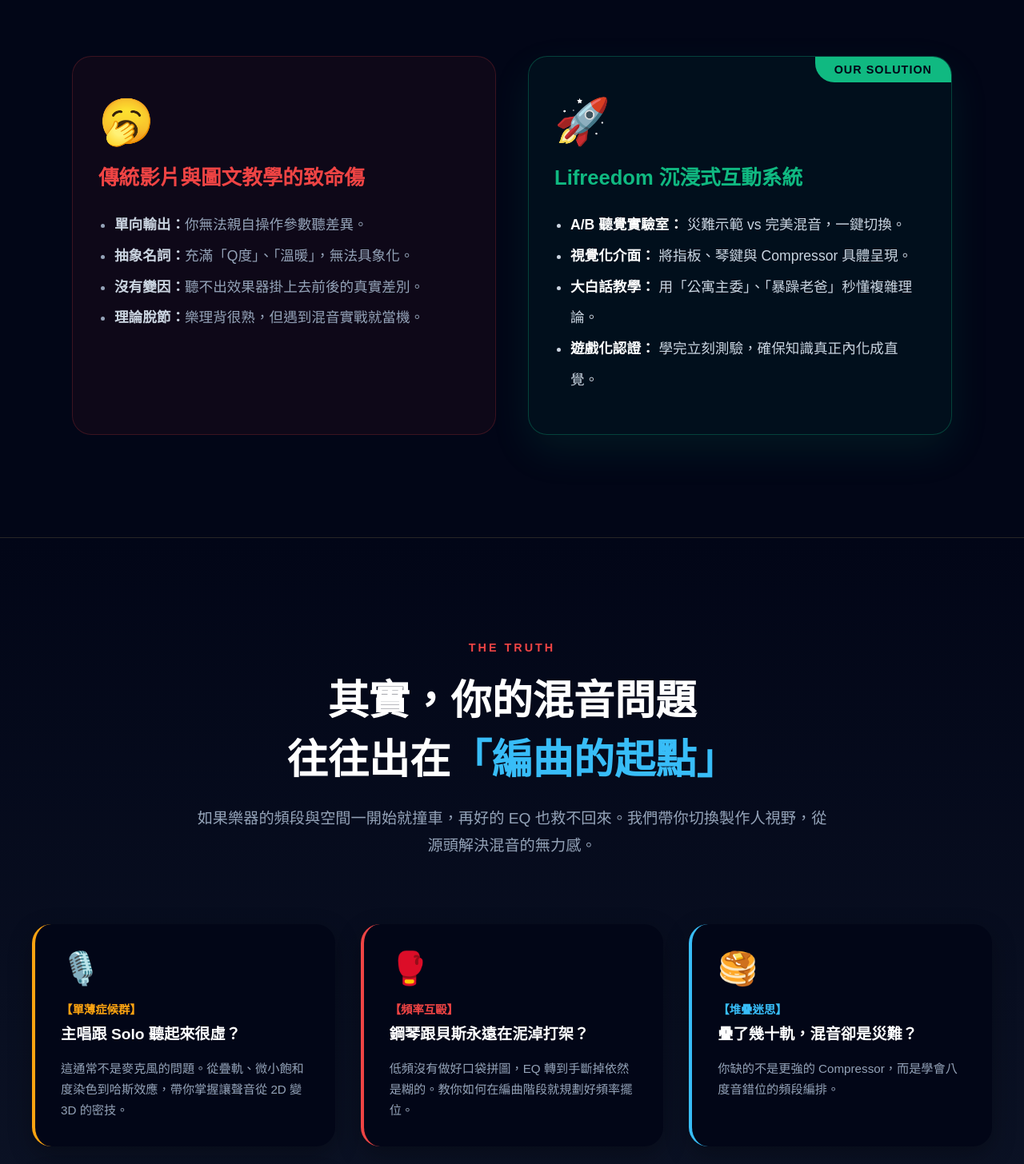
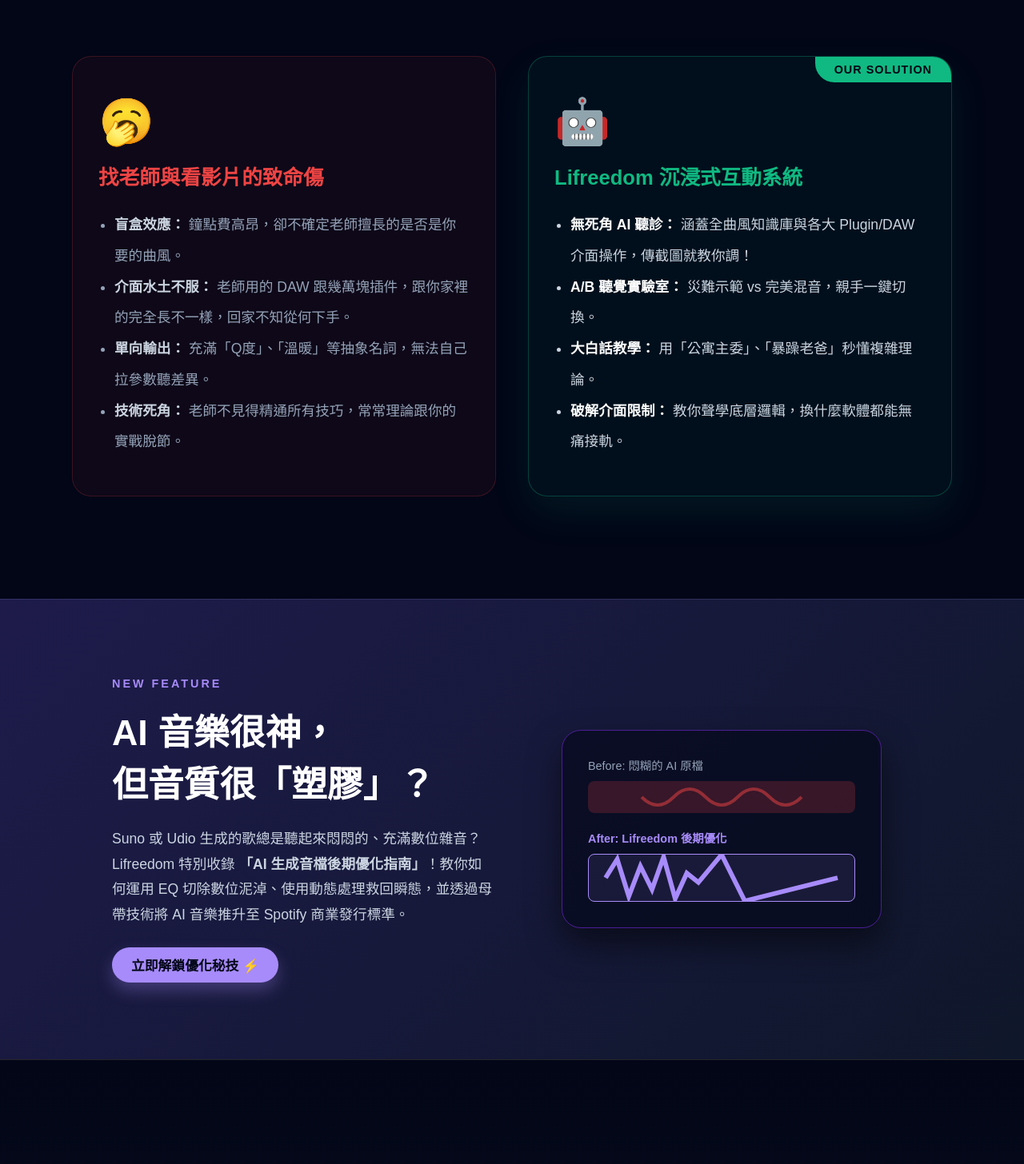
Before and after one commit to lifreedomstudio/lifreedom-studio, a Next.js app: page / in a window 1280 px wide. Shown: the part 1046-2502 px from the top of the page at 80% size. Built offline with nearby package versions, Linux system fonts and the light colour scheme.

Commit message:
Fix all mobile layouts and font sizes

```diff
--- a/src/app/page.tsx
+++ b/src/app/page.tsx
@@ -17,7 +17,7 @@
   return (
     <div style={{ minHeight: '100vh', background: '#020617', color: '#f8fafc', fontFamily: 'sans-serif', overflowX: 'hidden' }}>
 
-      {/* 🔝 導覽列 (新增 Pricing 導航) */}
+      {/* 🔝 導覽列 */}
       <nav style={{ display: 'flex', justifyContent: 'space-between', alignItems: 'center', padding: isMobile ? '1.5rem' : '1.5rem 4rem', borderBottom: '1px solid rgba(255,255,255,0.05)', position: 'absolute', width: '100%', top: 0, zIndex: 10, boxSizing: 'border-box' }}>
         <div style={{ fontSize: '1.2rem', fontWeight: '900', color: '#fca311', letterSpacing: '1px' }}>Lifreedom Studio</div>
         <div style={{ display: 'flex', gap: isMobile ? '0.5rem' : '1.5rem', alignItems: 'center' }}>
@@ -36,19 +36,12 @@
         display: 'flex', flexDirection: 'column', justifyContent: 'center', alignItems: 'center', textAlign: 'center',
         backgroundImage: "linear-gradient(to bottom, rgba(2, 6, 23, 0.6) 0%, #020617 100%), url('/console-bg.jpg')",
         backgroundSize: 'cover', backgroundPosition: 'center', backgroundAttachment: 'fixed',
-        padding: isMobile ? '8rem 1.5rem 2rem 1.5rem' : '6rem 2rem 2rem 2rem' // 增加 top padding 避開導覽列
+        padding: isMobile ? '8rem 1.5rem 2rem 1.5rem' : '6rem 2rem 2rem 2rem'
       }}>
         <img
           src="/lifreedom-logo-removebg-preview.png"
           alt="Lifreedom Studio Logo"
-          style={{
-            height: isMobile ? '160px' : '200px',
-            objectFit: 'contain',
-            marginBottom: '2rem',
-            filter: 'drop-shadow(0 0 20px rgba(252, 163, 17, 0.6))',
-            transition: '0.3s',
-            animation: 'float 3s ease-in-out infinite'
-          }}
+          style={{ height: isMobile ? '160px' : '200px', objectFit: 'contain', marginBottom: '2rem', filter: 'drop-shadow(0 0 20px rgba(252, 163, 17, 0.6))', animation: 'float 3s ease-in-out infinite' }}
         />
 
         <div style={{ color: '#fca311', letterSpacing: '6px', fontWeight: 'bold', marginBottom: '1.5rem', fontSize: isMobile ? '0.7rem' : '0.9rem', opacity: 0.9 }}>
@@ -56,8 +49,7 @@
         </div>
 
         <h1 style={{
-          fontSize: 'clamp(2rem, 8vw, 4.8rem)',
-          fontWeight: '900', margin: '0 auto 1.5rem auto', maxWidth: '800px',
+          fontSize: 'clamp(2rem, 8vw, 4.8rem)', fontWeight: '900', margin: '0 auto 1.5rem auto', maxWidth: '800px',
           lineHeight: 1.2, background: 'linear-gradient(180deg, #ffffff 0%, #cbd5e1 100%)',
           WebkitBackgroundClip: 'text', WebkitTextFillColor: 'transparent', textShadow: '0 10px 30px rgba(0,0,0,0.5)'
         }}>
@@ -66,61 +58,89 @@
 
         <p style={{
           fontSize: isMobile ? '1rem' : '1.25rem', color: '#cbd5e1', maxWidth: '750px',
-          marginBottom: '3.5rem', lineHeight: '1.8', fontWeight: '400', textShadow: '0 2px 10px rgba(0,0,0,0.8)',
-          wordBreak: 'keep-all'
+          marginBottom: '3.5rem', lineHeight: '1.8', fontWeight: '400', textShadow: '0 2px 10px rgba(0,0,0,0.8)', wordBreak: 'keep-all'
         }}>
           找老師怕學不到想要的？看教學怕套用在自己的歌裡沒效？<br />
           <span style={{ color: '#fca311', fontWeight: 'bold' }}>Lifreedom STUDIO</span> 首創聽覺互動教學，為你開啟業界標準的任意門。
         </p>
 
-        {/* 雙按鈕 CTA */}
         <div style={{ display: 'flex', gap: '1.5rem', justifyContent: 'center', flexDirection: isMobile ? 'column' : 'row', width: isMobile ? '100%' : 'auto', maxWidth: '500px' }}>
-          <button onClick={() => router.push('/courses')} style={{ flex: 1, padding: isMobile ? '1.2rem' : '1.2rem 3rem', background: '#fca311', color: '#000', fontSize: '1.1rem', fontWeight: '900', borderRadius: '50px', border: 'none', cursor: 'pointer', boxShadow: '0 10px 40px rgba(252, 163, 17, 0.4)', transition: 'transform 0.2s', whiteSpace: 'nowrap' }} onMouseOver={e => e.currentTarget.style.transform = 'scale(1.05)'} onMouseOut={e => e.currentTarget.style.transform = 'scale(1)'}>
+          <button onClick={() => router.push('/courses')} style={{ flex: 1, padding: isMobile ? '1.2rem' : '1.2rem 3rem', background: '#fca311', color: '#000', fontSize: '1.1rem', fontWeight: '900', borderRadius: '50px', border: 'none', cursor: 'pointer', boxShadow: '0 10px 40px rgba(252, 163, 17, 0.4)' }}>
             🚀 免費開始修煉
           </button>
-          <button onClick={() => router.push('/pricing')} style={{ flex: 1, padding: isMobile ? '1.2rem' : '1.2rem 3rem', background: 'transparent', color: '#fca311', border: '2px solid #fca311', fontSize: '1.1rem', fontWeight: '900', borderRadius: '50px', cursor: 'pointer', transition: 'background 0.2s', whiteSpace: 'nowrap' }} onMouseOver={e => e.currentTarget.style.background = 'rgba(252, 163, 17, 0.1)'} onMouseOut={e => e.currentTarget.style.background = 'transparent'}>
+          <button onClick={() => router.push('/pricing')} style={{ flex: 1, padding: isMobile ? '1.2rem' : '1.2rem 3rem', background: 'transparent', color: '#fca311', border: '2px solid #fca311', fontSize: '1.1rem', fontWeight: '900', borderRadius: '50px', cursor: 'pointer' }}>
             💎 查看訂閱方案
           </button>
         </div>
       </div>
 
-      {/* 💥 2. 我們的 MVP：痛點對比區塊 (融合自新策略) */}
+      {/* 💥 2. 痛點對比：MVP 核心價值 */}
       <div style={{ padding: isMobile ? '4rem 1.5rem' : '8rem 2rem', background: '#020617' }}>
         <div style={{ maxWidth: '1100px', margin: '0 auto' }}>
           <h2 style={{ textAlign: 'center', fontSize: isMobile ? '2rem' : '2.8rem', marginBottom: '4rem', color: '#fff' }}>
-            為什麼看了一堆教學，混音還是<span style={{ color: '#ef4444' }}>糊成一團</span>？
+            為什麼看了無數教學，混音還是<span style={{ color: '#ef4444' }}>糊成一團</span>？
           </h2>
 
           <div style={{ display: 'grid', gridTemplateColumns: isMobile ? '1fr' : '1fr 1fr', gap: '2.5rem' }}>
-            {/* 痛點：傳統教學 */}
+            {/* 痛點 */}
             <div style={{ background: 'rgba(239, 68, 68, 0.05)', border: '1px solid rgba(239, 68, 68, 0.2)', padding: '3rem 2rem', borderRadius: '24px' }}>
               <div style={{ fontSize: '3.5rem', marginBottom: '1rem' }}>🥱</div>
-              <h3 style={{ color: '#ef4444', fontSize: '1.6rem', marginBottom: '1.5rem', fontWeight: 'bold' }}>傳統影片與圖文教學的致命傷</h3>
+              <h3 style={{ color: '#ef4444', fontSize: '1.6rem', marginBottom: '1.5rem', fontWeight: 'bold' }}>找老師與看影片的致命傷</h3>
               <ul style={{ color: '#94a3b8', lineHeight: '2.2', fontSize: '1.1rem', paddingLeft: '20px', margin: 0 }}>
-                <li><strong style={{ color: '#cbd5e1' }}>單向輸出：</strong>你無法親自操作參數聽差異。</li>
-                <li><strong style={{ color: '#cbd5e1' }}>抽象名詞：</strong>充滿「Q度」、「溫暖」，無法具象化。</li>
-                <li><strong style={{ color: '#cbd5e1' }}>沒有變因：</strong>聽不出效果器掛上去前後的真實差別。</li>
-                <li><strong style={{ color: '#cbd5e1' }}>理論脫節：</strong>樂理背很熟，但遇到混音實戰就當機。</li>
+                <li><strong style={{ color: '#cbd5e1' }}>盲盒效應：</strong> 鐘點費高昂，卻不確定老師擅長的是否是你要的曲風。</li>
+                <li><strong style={{ color: '#cbd5e1' }}>介面水土不服：</strong> 老師用的 DAW 跟幾萬塊插件，跟你家裡的完全長不一樣，回家不知從何下手。</li>
+                <li><strong style={{ color: '#cbd5e1' }}>單向輸出：</strong> 充滿「Q度」、「溫暖」等抽象名詞，無法自己拉參數聽差異。</li>
+                <li><strong style={{ color: '#cbd5e1' }}>技術死角：</strong> 老師不見得精通所有技巧，常常理論跟你的實戰脫節。</li>
               </ul>
             </div>
 
-            {/* 解藥：我們的 MVP */}
+            {/* 解藥 */}
             <div style={{ background: 'rgba(16, 185, 129, 0.05)', border: '1px solid rgba(16, 185, 129, 0.3)', padding: '3rem 2rem', borderRadius: '24px', position: 'relative', overflow: 'hidden', boxShadow: '0 20px 50px rgba(16, 185, 129, 0.1)' }}>
               <div style={{ position: 'absolute', top: 0, right: 0, background: '#10b981', color: '#020617', padding: '8px 24px', borderBottomLeftRadius: '24px', fontWeight: '900', fontSize: '0.9rem', letterSpacing: '1px' }}>OUR SOLUTION</div>
-              <div style={{ fontSize: '3.5rem', marginBottom: '1rem' }}>🚀</div>
+              <div style={{ fontSize: '3.5rem', marginBottom: '1rem' }}>🤖</div>
               <h3 style={{ color: '#10b981', fontSize: '1.6rem', marginBottom: '1.5rem', fontWeight: 'bold' }}>Lifreedom 沉浸式互動系統</h3>
               <ul style={{ color: '#cbd5e1', lineHeight: '2.2', fontSize: '1.1rem', paddingLeft: '20px', margin: 0 }}>
-                <li><strong style={{ color: '#fff' }}>A/B 聽覺實驗室：</strong> 災難示範 vs 完美混音，一鍵切換。</li>
-                <li><strong style={{ color: '#fff' }}>視覺化介面：</strong> 將指板、琴鍵與 Compressor 具體呈現。</li>
+                <li><strong style={{ color: '#fff' }}>無死角 AI 聽診：</strong> 涵蓋全曲風知識庫與各大 Plugin/DAW 介面操作，傳截圖就教你調！</li>
+                <li><strong style={{ color: '#fff' }}>A/B 聽覺實驗室：</strong> 災難示範 vs 完美混音，親手一鍵切換。</li>
                 <li><strong style={{ color: '#fff' }}>大白話教學：</strong> 用「公寓主委」、「暴躁老爸」秒懂複雜理論。</li>
-                <li><strong style={{ color: '#fff' }}>遊戲化認證：</strong> 學完立刻測驗，確保知識真正內化成直覺。</li>
+                <li><strong style={{ color: '#fff' }}>破解介面限制：</strong> 教你聲學底層邏輯，換什麼軟體都能無痛接軌。</li>
               </ul>
             </div>
           </div>
         </div>
       </div>
 
-      {/* 🏗️ 3. THE TRUTH：製作人靈魂拷問 (保留原版精華) */}
+      {/* 🚀 3. 新增亮點：AI 音樂生成音質優化 */}
+      <div style={{ padding: isMobile ? '4rem 1.5rem' : '6rem 2rem', background: 'linear-gradient(135deg, #1e1b4b, #0f172a)', borderTop: '1px solid rgba(167, 139, 250, 0.2)' }}>
+        <div style={{ maxWidth: '1000px', margin: '0 auto', display: 'flex', flexDirection: isMobile ? 'column' : 'row', gap: '3rem', alignItems: 'center' }}>
+          <div style={{ flex: 1 }}>
+            <span style={{ color: '#a78bfa', fontWeight: 'bold', letterSpacing: '3px', fontSize: '0.9rem' }}>NEW FEATURE</span>
+            <h2 style={{ fontSize: isMobile ? '2rem' : '2.8rem', color: '#fff', margin: '1rem 0 1.5rem 0' }}>AI 音樂很神，<br />但音質很「塑膠」？</h2>
+            <p style={{ color: '#cbd5e1', fontSize: '1.1rem', lineHeight: '1.8', marginBottom: '1.5rem' }}>
+              Suno 或 Udio 生成的歌總是聽起來悶悶的、充滿數位雜音？<br />
+              Lifreedom 特別收錄 <strong>「AI 生成音檔後期優化指南」</strong>！教你如何運用 EQ 切除數位泥淖、使用動態處理救回瞬態，並透過母帶技術將 AI 音樂推升至 Spotify 商業發行標準。
+            </p>
+            <button onClick={() => router.push('/courses')} style={{ background: '#a78bfa', color: '#020617', border: 'none', padding: '10px 24px', borderRadius: '50px', fontWeight: '900', fontSize: '1.05rem', cursor: 'pointer', boxShadow: '0 10px 20px rgba(167, 139, 250, 0.3)' }}>
+              立即解鎖優化秘技 ⚡
+            </button>
+          </div>
+          <div style={{ flex: 1, display: 'flex', justifyContent: 'center' }}>
+            {/* 視覺化圖表：展示低保真變成高保真 */}
+            <div style={{ background: 'rgba(2, 6, 23, 0.6)', border: '1px solid #4c1d95', borderRadius: '24px', padding: '2rem', width: '100%', maxWidth: '400px', boxShadow: '0 20px 40px rgba(0,0,0,0.5)' }}>
+              <div style={{ color: '#94a3b8', fontSize: '0.9rem', marginBottom: '10px' }}>Before: 悶糊的 AI 原檔</div>
+              <div style={{ height: '40px', background: 'rgba(239, 68, 68, 0.2)', borderRadius: '8px', marginBottom: '20px', display: 'flex', alignItems: 'center', padding: '0 10px' }}>
+                <svg viewBox="0 0 100 20" style={{ width: '100%', height: '100%' }}><path d="M0,10 Q10,20 20,10 T40,10 T60,10 T80,10 T100,10" fill="none" stroke="#ef4444" strokeWidth="2" opacity="0.5" /></svg>
+              </div>
+              <div style={{ color: '#a78bfa', fontSize: '0.9rem', marginBottom: '10px', fontWeight: 'bold' }}>After: Lifreedom 後期優化</div>
+              <div style={{ height: '60px', background: 'rgba(167, 139, 250, 0.1)', border: '1px solid #a78bfa', borderRadius: '8px', display: 'flex', alignItems: 'center', padding: '0 10px' }}>
+                <svg viewBox="0 0 100 20" style={{ width: '100%', height: '100%' }}><path d="M0,10 L5,2 L10,18 L15,5 L20,15 L25,1 L30,19 L35,8 L40,12 L50,0 L60,20 L100,10" fill="none" stroke="#a78bfa" strokeWidth="2" /></svg>
+              </div>
+            </div>
+          </div>
+        </div>
+      </div>
+
+      {/* 🏗️ 4. THE TRUTH：製作人靈魂拷問 (保留原版精華) */}
       <div style={{ padding: isMobile ? '5rem 1.5rem' : '8rem 2rem', background: 'linear-gradient(180deg, #020617 0%, #0f172a 100%)', borderTop: '1px solid rgba(252, 163, 17, 0.1)' }}>
         <div style={{ maxWidth: '1200px', margin: '0 auto' }}>
           <div style={{ textAlign: 'center', marginBottom: '5rem' }}>
@@ -128,33 +148,13 @@
             <h2 style={{ fontSize: isMobile ? '2rem' : '3.2rem', color: '#fff', margin: '1rem 0 1.5rem 0' }}>
               其實，你的混音問題<br />往往出在<span style={{ color: '#38bdf8' }}>「編曲的起點」</span>
             </h2>
-            <p style={{ color: '#94a3b8', fontSize: isMobile ? '1rem' : '1.2rem', maxWidth: '800px', margin: '0 auto', lineHeight: '1.8' }}>
-              如果樂器的頻段與空間一開始就撞車，再好的 EQ 也救不回來。我們帶你切換製作人視野，從源頭解決混音的無力感。
-            </p>
           </div>
-
           <div style={{ display: 'grid', gridTemplateColumns: 'repeat(auto-fit, minmax(280px, 1fr))', gap: '2rem' }}>
             {[
-              {
-                q: '【單薄症候群】', title: '主唱跟 Solo 聽起來很虛？',
-                ans: '這通常不是麥克風的問題。從疊軌、微小飽和度染色到哈斯效應，帶你掌握讓聲音從 2D 變 3D 的密技。',
-                icon: '🎙️', color: '#fca311'
-              },
-              {
-                q: '【頻率互毆】', title: '鋼琴跟貝斯永遠在泥淖打架？',
-                ans: '低頻沒有做好口袋拼圖，EQ 轉到手斷掉依然是糊的。教你如何在編曲階段就規劃好頻率擺位。',
-                icon: '🥊', color: '#ef4444'
-              },
-              {
-                q: '【堆疊迷思】', title: '疊了幾十軌，混音卻是災難？',
-                ans: '你缺的不是更強的 Compressor，而是學會八度音錯位的頻段編排。',
-                icon: '🥞', color: '#38bdf8'
-              },
-              {
-                q: '【預設陷阱】', title: '樂器單獨聽超神，合在一起卻糊？',
-                ans: '懂得做減法讓出焦點，才是大師的起點。教你如何處理那些「佔空間」的預設音色。',
-                icon: '🎛️', color: '#a78bfa'
-              }
+              { q: '【單薄症候群】', title: '主唱跟 Solo 聽起來很虛？', ans: '這通常不是麥克風的問題。帶你掌握哈斯效應與飽和度染色，讓聲音從 2D 變 3D。', icon: '🎙️', color: '#fca311' },
+              { q: '【頻率互毆】', title: '鋼琴跟貝斯永遠在泥淖打架？', ans: '教你在編曲階段就規劃好頻率擺位，不用再把 EQ 轉到手斷掉。', icon: '🥊', color: '#ef4444' },
+              { q: '【堆疊迷思】', title: '疊了幾十軌，混音卻是災難？', ans: '你缺的不是更強的 Compressor，而是學會八度音錯位的頻段編排。', icon: '🥞', color: '#38bdf8' },
+              { q: '【預設陷阱】', title: '樂器單獨聽超神，合在一起卻糊？', ans: '懂得做減法讓出焦點，才是大師的起點。教你處理那些「佔空間」的預設音色。', icon: '🎛️', color: '#a78bfa' }
             ].map((item, idx) => (
               <div key={idx} style={{ padding: '2rem', background: '#020617', borderRadius: '24px', borderLeft: `4px solid ${item.color}`, boxShadow: '0 10px 30px rgba(0,0,0,0.3)' }}>
                 <div style={{ fontSize: '2.5rem', marginBottom: '1rem' }}>{item.icon}</div>
@@ -167,87 +167,34 @@
         </div>
       </div>
 
-      {/* 🏆 4. 每日挑戰 (Gamification) (保留原版) */}
-      <div style={{ padding: isMobile ? '5rem 1.5rem' : '8rem 2rem', background: '#020617', borderTop: '1px solid rgba(255,255,255,0.05)' }}>
-        <div style={{ maxWidth: '1200px', margin: '0 auto', display: 'flex', flexDirection: isMobile ? 'column' : 'row', gap: '4rem', alignItems: 'center' }}>
-          <div style={{ flex: '1 1 300px' }}>
-            <span style={{ color: '#10b981', fontWeight: 'bold', letterSpacing: '2px', fontSize: '0.9rem' }}>DAILY CHALLENGE</span>
-            <h2 style={{ fontSize: isMobile ? '2rem' : '2.8rem', color: '#fff', margin: '1rem 0' }}>混音界的 Duolingo</h2>
-            <p style={{ color: '#94a3b8', fontSize: '1.1rem', lineHeight: '1.8', marginBottom: '2.5rem' }}>
-              每天 5 分鐘，建立你的聽覺肌肉記憶。透過聽辨頻段與空間深度的挑戰，解鎖傳說級的魔法圖鑑。
-            </p>
-            <div style={{ background: '#0f172a', padding: '1.5rem', borderRadius: '20px', border: '1px solid #10b981' }}>
-              <div style={{ display: 'flex', alignItems: 'center', gap: '15px', marginBottom: '1.5rem' }}>
-                <div style={{ fontSize: '2rem' }}>🎯</div>
-                <div>
-                  <h4 style={{ margin: 0, fontSize: '1.1rem', color: '#fff' }}>今日任務：頻率聽診器</h4>
-                  <p style={{ margin: 0, color: '#94a3b8', fontSize: '0.85rem' }}>聽出木吉他中哪個頻率正在打架？</p>
-                </div>
-              </div>
-              <div style={{ height: '8px', background: '#020617', borderRadius: '10px', overflow: 'hidden', marginBottom: '1rem' }}>
-                <div style={{ width: '75%', height: '100%', background: '#10b981' }}></div>
-              </div>
-              <p style={{ color: '#10b981', fontWeight: 'bold', fontSize: '0.85rem', margin: 0 }}>🔥 已連續 5 天！</p>
-            </div>
-          </div>
-
-          <div style={{ flex: '1 1 300px', display: 'flex', flexDirection: isMobile ? 'column' : 'row', gap: '2rem', justifyContent: 'center', alignItems: 'center' }}>
-            <div style={{ width: '220px', background: '#1e293b', borderRadius: '20px', border: '2px solid #38bdf8', padding: '1.2rem', transform: isMobile ? 'none' : 'rotate(-5deg)', transition: 'transform 0.3s' }}>
-              <div style={{ height: '100px', background: '#0f172a', display: 'flex', justifyContent: 'center', alignItems: 'center', fontSize: '3rem' }}>↔️</div>
-              <h4 style={{ color: '#fff', margin: '10px 0 5px' }}>LCR 擺位法則</h4>
-              <p style={{ fontSize: '0.8rem', color: '#94a3b8' }}>LEGENDARY CARD</p>
-            </div>
-            <div style={{ width: '220px', background: '#1e293b', borderRadius: '20px', border: '2px solid #fca311', padding: '1.2rem', transform: isMobile ? 'none' : 'rotate(5deg)', transition: 'transform 0.3s' }}>
-              <div style={{ height: '100px', background: '#0f172a', display: 'flex', justifyContent: 'center', alignItems: 'center', fontSize: '3rem' }}>👻</div>
-              <h4 style={{ color: '#fff', margin: '10px 0 5px' }}>哈斯效應</h4>
-              <p style={{ fontSize: '0.8rem', color: '#94a3b8' }}>EPIC CARD</p>
-            </div>
-          </div>
-        </div>
-      </div>
-
-      {/* 🎯 5. 品牌目標與贊助 (優化排版) */}
+      {/* 🎯 5. 品牌目標與精確贊助 (優化文案) */}
       <div style={{ padding: isMobile ? '5rem 1.5rem' : '8rem 2rem', background: '#0f172a', textAlign: 'center', borderTop: '1px solid rgba(255,255,255,0.05)' }}>
         <div style={{ maxWidth: '800px', margin: '0 auto' }}>
           <span style={{ color: '#fca311', fontWeight: 'bold', letterSpacing: '3px', fontSize: '0.9rem' }}>OUR MISSION</span>
           <h2 style={{ fontSize: isMobile ? '2rem' : '2.8rem', color: '#fff', margin: '1rem 0 1.5rem 0' }}>讓你不再需要我們</h2>
           <p style={{ color: '#cbd5e1', fontSize: '1.1rem', lineHeight: '1.8', marginBottom: '3rem' }}>
-            我們期望你在一年內，鍛鍊出大師級的直覺，成為獨當一面的專家，最終自信地從這裡「徹底畢業」。
+            我們期望你在這裡鍛鍊出大師級的直覺，成為獨當一面的專家，最終自信地「徹底畢業」。
           </p>
           <div style={{ background: '#020617', padding: '3rem 2rem', borderRadius: '24px', border: '1px solid rgba(252, 163, 17, 0.2)' }}>
             <div style={{ fontSize: '3rem', marginBottom: '1rem' }}>☕</div>
-            <p style={{ color: '#94a3b8', fontSize: '1.05rem', lineHeight: '1.7', margin: '0 auto 2rem auto', maxWidth: '500px' }}>
-              覺得這些教學有幫助嗎？歡迎贊助我們一杯咖啡，讓我們持續提升 AI 聽診品質，幫助更多迷惘的音樂人。
+            <p style={{ color: '#94a3b8', fontSize: '1.05rem', lineHeight: '1.7', margin: '0 auto 2rem auto', maxWidth: '550px' }}>
+              維持高智能 AI 聽診器與伺服器運作需要龐大的成本。<br />
+              如果這些互動教學有幫助到你，<strong style={{ color: '#fca311' }}>歡迎贊助 1 美金以上</strong>，協助我們朝這個理想邁進，讓更多迷惘的音樂人受惠！
             </p>
             <button style={{ padding: '1rem 3rem', background: 'transparent', color: '#fca311', border: '2px solid #fca311', borderRadius: '50px', fontWeight: 'bold', fontSize: '1.1rem', cursor: 'pointer', transition: 'all 0.2s' }} onMouseOver={e => e.currentTarget.style.background = 'rgba(252, 163, 17, 0.1)'} onMouseOut={e => e.currentTarget.style.background = 'transparent'}>
-              ❤️ 贊助支持開發
+              ❤️ 贊助 1 美金支持開發
             </button>
           </div>
         </div>
       </div>
 
-      {/* 🚀 6. 底部引導 (Footer CTA) */}
-      <div style={{
-        padding: isMobile ? '5rem 1.5rem' : '8rem 2rem', textAlign: 'center',
-        background: 'radial-gradient(circle at 50% 100%, #1e293b 0%, #020617 80%)',
-        borderTop: '1px solid rgba(255,255,255,0.05)',
-        display: 'flex', flexDirection: 'column', alignItems: 'center'
-      }}>
-        <img
-          src="/lifreedom-logo-removebg-preview.png"
-          alt="Lifreedom Studio Logo"
-          style={{ height: isMobile ? '160px' : '200px', objectFit: 'contain', marginBottom: '2rem', filter: 'drop-shadow(0 0 35px rgba(252, 163, 17, 0.5))' }}
-        />
+      {/* 🚀 6. Footer CTA */}
+      <div style={{ padding: isMobile ? '5rem 1.5rem' : '8rem 2rem', textAlign: 'center', background: 'radial-gradient(circle at 50% 100%, #1e293b 0%, #020617 80%)', borderTop: '1px solid rgba(255,255,255,0.05)' }}>
         <p style={{ color: '#94a3b8', marginBottom: '3rem', fontSize: '1.1rem' }}>我們孵化聲音，也孵化創作的自由。</p>
-        <Link href="/courses" style={{
-          display: 'inline-block', padding: '1.2rem 4rem', background: '#fff', color: '#020617',
-          fontSize: '1.1rem', fontWeight: '900', borderRadius: '50px', textDecoration: 'none', boxShadow: '0 10px 30px rgba(255,255,255,0.2)'
-        }}>
+        <Link href="/courses" style={{ display: 'inline-block', padding: '1.2rem 4rem', background: '#fff', color: '#020617', fontSize: '1.1rem', fontWeight: '900', borderRadius: '50px', textDecoration: 'none', boxShadow: '0 10px 30px rgba(255,255,255,0.2)' }}>
           進入控制台
         </Link>
-        <div style={{ marginTop: '5rem', color: '#475569', fontSize: '0.9rem' }}>
-          © 2026 Lifreedom Studio. All rights reserved.
-        </div>
+        <div style={{ marginTop: '5rem', color: '#475569', fontSize: '0.9rem' }}>© 2026 Lifreedom Studio. All rights reserved.</div>
       </div>
     </div>
   );
```
